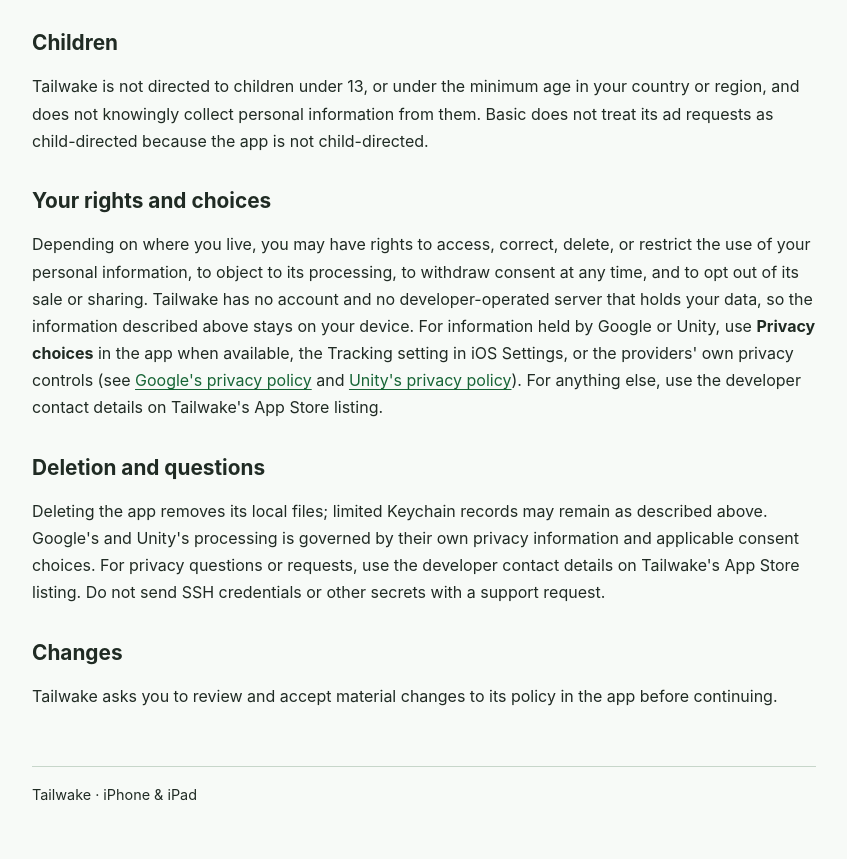
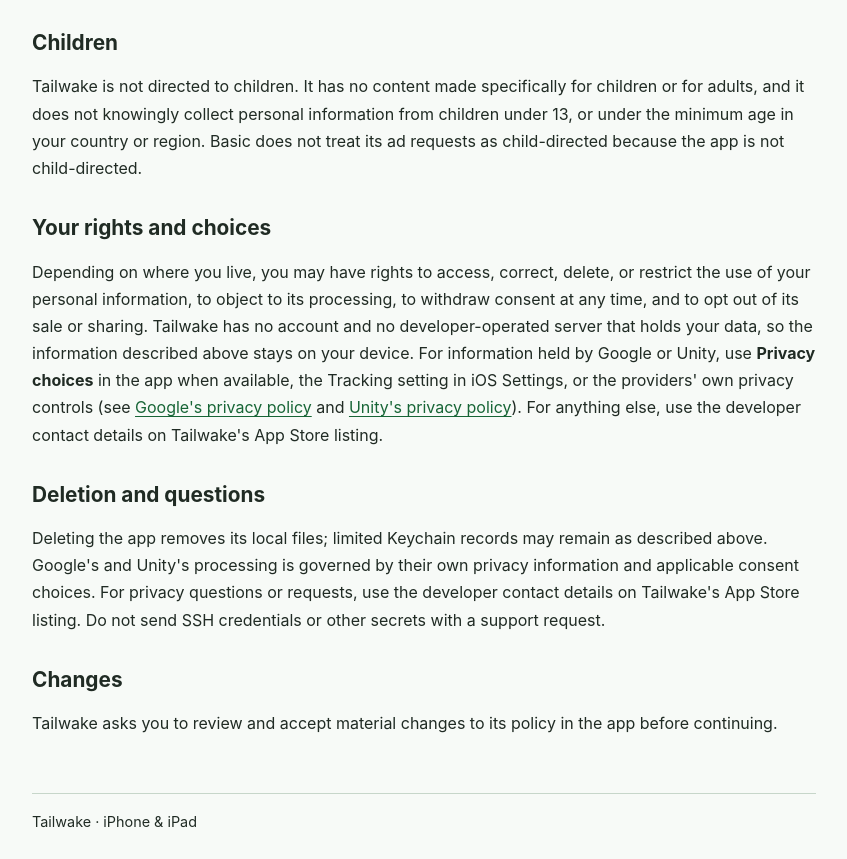
Before and after one commit to cp529414/Tailwake, a plain HTML site: page docs/privacy/index.html in a window 1280 px wide. Shown: the part 1867-2726 px from the top of the page, without its empty margins (216-1063 px from the left). Before the commit the page ends 2699 px from the top, so only its background shows below. Drawn offline with Linux system fonts and the light colour scheme.

Commit message:
Publish children wording
Co-Authored-By: Claude Sonnet 5.5 <noreply@anthropic.com>

```diff
--- a/docs/privacy/index.html
+++ b/docs/privacy/index.html
@@ -37,7 +37,7 @@
 <h2>Permissions and controls</h2>
 <p>Local Network access allows local wake and verification operations. Notifications are optional and report wake outcomes. Change these permissions in iOS Settings. Advertising consent, Apple's tracking permission, and Apple's other system permissions are separate controls. Allowing tracking is optional and does not change how wakes work.</p>
 <h2>Children</h2>
-<p>Tailwake is not directed to children under 13, or under the minimum age in your country or region, and does not knowingly collect personal information from them. Basic does not treat its ad requests as child-directed because the app is not child-directed.</p>
+<p>Tailwake is not directed to children. It has no content made specifically for children or for adults, and it does not knowingly collect personal information from children under 13, or under the minimum age in your country or region. Basic does not treat its ad requests as child-directed because the app is not child-directed.</p>
 <h2>Your rights and choices</h2>
 <p>Depending on where you live, you may have rights to access, correct, delete, or restrict the use of your personal information, to object to its processing, to withdraw consent at any time, and to opt out of its sale or sharing. Tailwake has no account and no developer-operated server that holds your data, so the information described above stays on your device. For information held by Google or Unity, use <strong>Privacy choices</strong> in the app when available, the Tracking setting in iOS Settings, or the providers' own privacy controls (see <a href="https://policies.google.com/privacy">Google's privacy policy</a> and <a href="https://unity.com/legal/privacy-policy">Unity's privacy policy</a>). For anything else, use the developer contact details on Tailwake's App Store listing.</p>
 <h2>Deletion and questions</h2>
```
Also changed, not shown: 1 other file.
